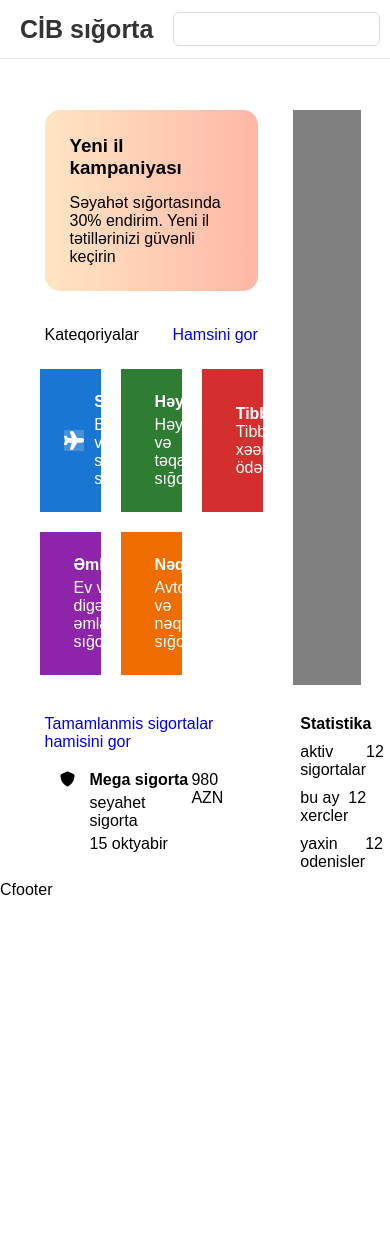
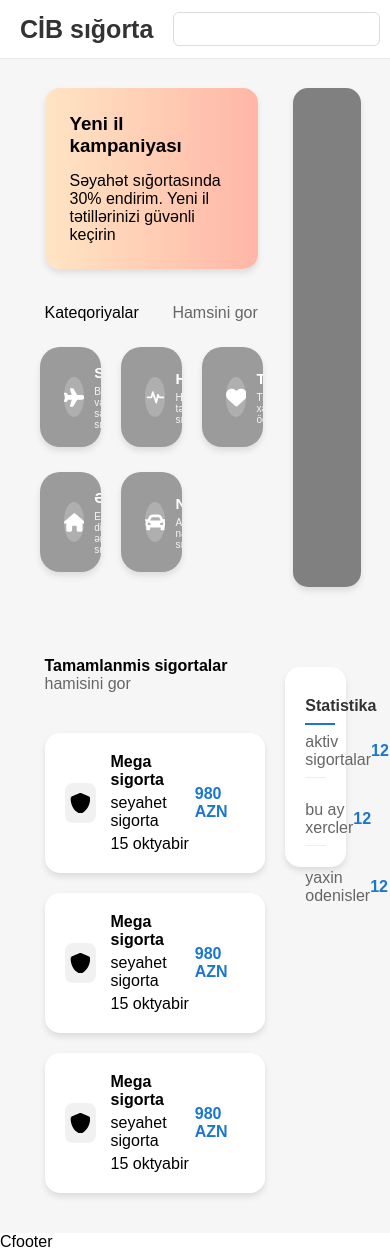
Before and after one commit to aysunfarhadli/Insurance-project_, a React (Vite) app in the folder front/: page / in a window 390 px wide. Before the commit the page ends 899 px from the top, so only its background shows below. Built offline with nearby package versions, Linux system fonts and the light colour scheme.

Commit message:
umumiSig hazir

```diff
--- a/front/src/index.css
+++ b/front/src/index.css
@@ -1,3 +1,3 @@
 body{
-  padding-top:100px ;
+  padding-top:58px ;
 }
--- a/front/src/pages/umumiSig/index.jsx
+++ b/front/src/pages/umumiSig/index.jsx
@@ -36,23 +36,28 @@ const UmSig = () => {
                   </div>
                 </div>
                 <div className='heyat col-4 sam'>
-                  <TbActivityHeartbeat />
-
+                  <div className='svg'>
+                    <TbActivityHeartbeat />
+                  </div>
                   <div className='par'>
                     <h4>Həyat</h4>
                     <p>Həyat və təqaüd sığortası</p>
                   </div>
                 </div>
                 <div className='tibbi col-4 sam'>
-                  <FaHeart />
+                  <div className='svg'>
+                    <FaHeart />
+                  </div>
 
-                  <div>
+                  <div className='par'>
                     <h4>Tibbi</h4>
                     <p>Tibbi xəərclərin ödənilməsi</p>
                   </div>
                 </div>
                 <div className='emlak col-4 sam'>
-                  <FaHouse />
+                  <div className='svg'>
+                    <FaHouse />
+                  </div>
 
                   <div className='par'>
                     <h4>Əmlak</h4>
@@ -60,7 +65,9 @@ const UmSig = () => {
                   </div>
                 </div>
                 <div className='neqliy col-4 sam'>
-                  <FaCar />
+                  <div className='svg'>
+                    <FaCar />
+                  </div>
 
                   <div className='par'>
                     <h4>Nəqliyyat</h4>
@@ -81,13 +88,48 @@ const UmSig = () => {
           <div className='all '>
             <div className='ms col-9'>
               <div className='act row'>
-                <a href='#'>Tamamlanmis sigortalar</a>
+                <a href='#' className='wh'>Tamamlanmis sigortalar</a>
                 <a href='#'>hamisini gor</a>
               </div>
-              <div className='cards'>
+              <div className='cards row '>
                 <div className='card'>
                   <div className='ip'>
-                    <FaShield />
+                    <div className='svg'>
+                      <FaShield />
+                    </div>
+                    <div className='par2'>
+                      <h4>Mega sigorta</h4>
+                      <p> seyahet sigorta</p>
+                      <span>15 oktyabir</span>
+                    </div>
+                  </div>
+                  <div>
+                    <p>980 AZN</p>
+
+                  </div>
+                </div>
+                <div className='card'>
+                  <div className='ip'>
+                    <div className='svg'>
+                      <FaShield />
+                    </div>
+
+                    <div className='par2'>
+                      <h4>Mega sigorta</h4>
+                      <p> seyahet sigorta</p>
+                      <span>15 oktyabir</span>
+                    </div>
+                  </div>
+                  <div>
+                    <p>980 AZN</p>
+
+                  </div>
+                </div>
+                <div className='card'>
+                  <div className='ip'>
+                    <div className='svg'>
+                      <FaShield />
+                    </div>
 
                     <div className='par2'>
                       <h4>Mega sigorta</h4>
--- a/front/src/pages/umumiSig/index.scss
+++ b/front/src/pages/umumiSig/index.scss
@@ -1,3 +1,20 @@
+@use "sass:color";
+
+// ================== VARIABLES ==================
+$transition-speed: 0.3s;
+$shadow: 0 4px 6px rgba(0, 0, 0, 0.1);
+$shadow-hover: 0 8px 15px rgba(0, 0, 0, 0.2);
+
+// ================== MIXINS ==================
+@mixin hover-lift {
+  transition: all $transition-speed ease;
+  box-shadow: $shadow;
+
+  &:hover {
+    transform: translateY(-3px);
+    box-shadow: $shadow-hover;
+  }
+}
 
 .row {
     display: flex;
@@ -16,196 +33,593 @@
 }
 
 // Generate columns 1–12
-.col-1  { flex: 0 0 calc(8.333% - 20px);  max-width: calc(8.333% - 20px);  margin: 10px; }
-.col-2  { flex: 0 0 calc(16.666% - 20px); max-width: calc(16.666% - 20px); margin: 10px; }
-.col-3  { flex: 0 0 calc(25% - 20px);     max-width: calc(25% - 20px);     margin: 10px; }
-.col-4  { flex: 0 0 calc(33.333% - 20px); max-width: calc(33.333% - 20px); margin: 10px; }
-.col-5  { flex: 0 0 calc(41.666% - 20px); max-width: calc(41.666% - 20px); margin: 10px; }
-.col-6  { flex: 0 0 calc(50% - 20px);     max-width: calc(50% - 20px);     margin: 10px; }
-.col-7  { flex: 0 0 calc(58.333% - 20px); max-width: calc(58.333% - 20px); margin: 10px; }
-.col-8  { flex: 0 0 calc(66.666% - 20px); max-width: calc(66.666% - 20px); margin: 10px; }
-.col-9  { flex: 0 0 calc(75% - 20px);     max-width: calc(75% - 20px);     margin: 10px; }
-.col-10 { flex: 0 0 calc(83.333% - 20px); max-width: calc(83.333% - 20px); margin: 10px; }
-.col-11 { flex: 0 0 calc(91.666% - 20px); max-width: calc(91.666% - 20px); margin: 10px; }
-.col-12 { flex: 0 0 calc(100% - 20px);    max-width: calc(100% - 20px);    margin: 10px; }
+.col-1 {
+    flex: 0 0 calc(8.333% - 20px);
+    max-width: calc(8.333% - 20px);
+    margin: 10px;
+}
+
+.col-2 {
+    flex: 0 0 calc(16.666% - 20px);
+    max-width: calc(16.666% - 20px);
+    margin: 10px;
+}
+
+.col-3 {
+    flex: 0 0 calc(25% - 20px);
+    max-width: calc(25% - 20px);
+    margin: 10px;
+}
+
+.col-4 {
+    flex: 0 0 calc(33.333% - 20px);
+    max-width: calc(33.333% - 20px);
+    margin: 10px;
+}
+
+.col-5 {
+    flex: 0 0 calc(41.666% - 20px);
+    max-width: calc(41.666% - 20px);
+    margin: 10px;
+}
+
+.col-6 {
+    flex: 0 0 calc(50% - 20px);
+    max-width: calc(50% - 20px);
+    margin: 10px;
+}
+
+.col-7 {
+    flex: 0 0 calc(58.333% - 20px);
+    max-width: calc(58.333% - 20px);
+    margin: 10px;
+}
+
+.col-8 {
+    flex: 0 0 calc(66.666% - 20px);
+    max-width: calc(66.666% - 20px);
+    margin: 10px;
+}
+
+.col-9 {
+    flex: 0 0 calc(75% - 20px);
+    max-width: calc(75% - 20px);
+    margin: 10px;
+}
+
+.col-10 {
+    flex: 0 0 calc(83.333% - 20px);
+    max-width: calc(83.333% - 20px);
+    margin: 10px;
+}
+
+.col-11 {
+    flex: 0 0 calc(91.666% - 20px);
+    max-width: calc(91.666% - 20px);
+    margin: 10px;
+}
+
+.col-12 {
+    flex: 0 0 calc(100% - 20px);
+    max-width: calc(100% - 20px);
+    margin: 10px;
+}
 
 // Small devices (sm: ≥576px)
 @media (min-width: 576px) {
-  .col-sm-1 { flex: 0 0 8.33%;  max-width: 8.33%; }
-  .col-sm-2 { flex: 0 0 16.66%; max-width: 16.66%; }
-  .col-sm-3 { flex: 0 0 25%;    max-width: 25%; }
-  .col-sm-4 { flex: 0 0 33.33%; max-width: 33.33%; }
-  .col-sm-5 { flex: 0 0 41.66%; max-width: 41.66%; }
-  .col-sm-6 { flex: 0 0 50%;    max-width: 50%; }
-  .col-sm-7 { flex: 0 0 58.33%; max-width: 58.33%; }
-  .col-sm-8 { flex: 0 0 66.66%; max-width: 66.66%; }
-  .col-sm-9 { flex: 0 0 75%;    max-width: 75%; }
-  .col-sm-10 { flex: 0 0 83.33%; max-width: 83.33%; }
-  .col-sm-11 { flex: 0 0 91.66%; max-width: 91.66%; }
-  .col-sm-12 { flex: 0 0 100%;  max-width: 100%; }
+    .col-sm-1 {
+        flex: 0 0 8.33%;
+        max-width: 8.33%;
+    }
+
+    .col-sm-2 {
+        flex: 0 0 16.66%;
+        max-width: 16.66%;
+    }
+
+    .col-sm-3 {
+        flex: 0 0 25%;
+        max-width: 25%;
+    }
+
+    .col-sm-4 {
+        flex: 0 0 33.33%;
+        max-width: 33.33%;
+    }
+
+    .col-sm-5 {
+        flex: 0 0 41.66%;
+        max-width: 41.66%;
+    }
+
+    .col-sm-6 {
+        flex: 0 0 50%;
+        max-width: 50%;
+    }
+
+    .col-sm-7 {
+        flex: 0 0 58.33%;
+        max-width: 58.33%;
+    }
+
+    .col-sm-8 {
+        flex: 0 0 66.66%;
+        max-width: 66.66%;
+    }
+
+    .col-sm-9 {
+        flex: 0 0 75%;
+        max-width: 75%;
+    }
+
+    .col-sm-10 {
+        flex: 0 0 83.33%;
+        max-width: 83.33%;
+    }
+
+    .col-sm-11 {
+        flex: 0 0 91.66%;
+        max-width: 91.66%;
+    }
+
+    .col-sm-12 {
+        flex: 0 0 100%;
+        max-width: 100%;
+    }
 }
 
 // Medium devices (md: ≥768px)
 @media (min-width: 768px) {
-  .col-md-1 { flex: 0 0 8.33%;  max-width: 8.33%; }
-  .col-md-2 { flex: 0 0 16.66%; max-width: 16.66%; }
-  .col-md-3 { flex: 0 0 25%;    max-width: 25%; }
-  .col-md-4 { flex: 0 0 33.33%; max-width: 33.33%; }
-  .col-md-5 { flex: 0 0 41.66%; max-width: 41.66%; }
-  .col-md-6 { flex: 0 0 50%;    max-width: 50%; }
-  .col-md-7 { flex: 0 0 58.33%; max-width: 58.33%; }
-  .col-md-8 { flex: 0 0 66.66%; max-width: 66.66%; }
-  .col-md-9 { flex: 0 0 75%;    max-width: 75%; }
-  .col-md-10 { flex: 0 0 83.33%; max-width: 83.33%; }
-  .col-md-11 { flex: 0 0 91.66%; max-width: 91.66%; }
-  .col-md-12 { flex: 0 0 100%;  max-width: 100%; }
+    .col-md-1 {
+        flex: 0 0 8.33%;
+        max-width: 8.33%;
     }
 
-.umSigorta{
+    .col-md-2 {
+        flex: 0 0 16.66%;
+        max-width: 16.66%;
+    }
+
+    .col-md-3 {
+        flex: 0 0 25%;
+        max-width: 25%;
+    }
+
+    .col-md-4 {
+        flex: 0 0 33.33%;
+        max-width: 33.33%;
+    }
+
+    .col-md-5 {
+        flex: 0 0 41.66%;
+        max-width: 41.66%;
+    }
+
+    .col-md-6 {
+        flex: 0 0 50%;
+        max-width: 50%;
+    }
+
+    .col-md-7 {
+        flex: 0 0 58.33%;
+        max-width: 58.33%;
+    }
+
+    .col-md-8 {
+        flex: 0 0 66.66%;
+        max-width: 66.66%;
+    }
+
+    .col-md-9 {
+        flex: 0 0 75%;
+        max-width: 75%;
+    }
+
+    .col-md-10 {
+        flex: 0 0 83.33%;
+        max-width: 83.33%;
+    }
+
+    .col-md-11 {
+        flex: 0 0 91.66%;
+        max-width: 91.66%;
+    }
+
+    .col-md-12 {
+        flex: 0 0 100%;
+        max-width: 100%;
+    }
+}
+
+// ================== UM SIGORTA SECTION ==================
+.umSigorta {
   width: 100%;
   display: flex;
   justify-content: center;
   align-items: center;
-    .all{
+  background-color: rgba(238, 238, 238, 0.534);
+  padding: 40px 0;
 
-        // display: flex;
-        // flex-direction: column;
-        // justify-content: center;
-        .box1{
-
-
-            .kampaniya{
+  .box1 {
+    .kampaniya {
       padding: 25px;
       display: flex;
       flex-direction: column;
       gap: 15px;
-                background: linear-gradient(90deg, #ffe5c4, #FFB6A6);
+      background: linear-gradient(90deg, #ffe5c4, #ffb6a6);
       border-radius: 15px;
+      @include hover-lift;
 
+      h3 {
+        animation: fadeInUp 0.6s ease;
       }
 
-            .act{
-                display: flex;
-                justify-content: space-between;
-                padding: 15px 0px;
-                margin-top: 20px;
-                .aD{
-                    color: black;
+      p {
+        animation: fadeInUp 0.8s ease;
       }
     }
 
-            .sig{
+    .act {
+      display: flex;
+      justify-content: space-between;
+      padding: 15px 0;
+      margin-top: 20px;
 
+      a {
+        position: relative;
+        text-decoration: none;
+        transition: color $transition-speed ease;
 
-                .sey{
-                    background-color: #1976d2; /* təxminən göy-mavi */
+        &:first-child {
+          color: black;
 
+          &::after {
+            content: '';
+            position: absolute;
+            bottom: -2px;
+            left: 0;
+            width: 0;
+            height: 2px;
+            background-color: #1976d2;
+            transition: width $transition-speed ease;
           }
 
-                .heyat{
-                    background-color: #2e7d32; /* təxminən tünd yaşıl */
+          &:hover {
+            color: #1976d2;
 
+            &::after {
+              width: 100%;
+            }
+          }
         }
 
-                .tibbi{
-                    background-color: #d32f2f; /* qırmızı ton */
+        &:last-child {
+          color: #666;
 
+          &:hover {
+            color: #1976d2;
           }
-                .emlak{
-                    background-color: #8e24aa; /* bənövşəyi ton */
-
+        }
+      }
     }
 
-                .neqliy{
-                    background-color: #ef6c00; /* tünd narıncı */
+    .sig {
+    //   display: flex;
+    //   flex-wrap: wrap;
+    //   gap: 15px;
 
-                }
-                .sam{
+      .sam {
         display: flex;
         gap: 10px;
         align-items: center;
         padding: 1.5rem;
         color: white;
-                    .svg{
+        border-radius: 20px;
+        height: 100px;
+        position: relative;
+        overflow: hidden;
+        cursor: pointer;
+        @include hover-lift;
+        background-color: #9b9b9b;
+
+        &::before {
+          content: '';
+          position: absolute;
+          top: 0;
+          left: -100%;
+          width: 100%;
+          height: 100%;
+          background: linear-gradient(
+            90deg,
+            transparent,
+            rgba(255, 255, 255, 0.2),
+            transparent
+          );
+          transition: left 0.5s ease;
+        }
+
+        &:hover::before {
+          left: 100%;
+        }
+
+        .svg {
           display: flex;
           justify-content: center;
           align-items: center;
           font-size: 1.3rem;
-                        width: 2rem;
-                        background-color:rgba($color: white, $alpha: 0.2) ;
-                        svg{
-
-                        }
+          width: 2.5rem;
+          height: 2.5rem;
+          border-radius: 50%;
+          background-color: rgba(255, 255, 255, 0.2);
+          transition: all $transition-speed ease;
         }
 
-
-                    .par{
+        .par {
           display: flex;
           flex-direction: column;
           gap: 5px;
-                        justify-content: center;
+
+          h4 {
+            font-size: 15px;
+            transition: transform $transition-speed ease;
           }
-                }
-            }
-        }
-        .box2{
-background-color: gray;
+
+          p {
+            font-size: 10px;
+            opacity: 0.9;
           }
         }
       }
 
-.tamam{
+      // Category hover colors
+      .sey:hover {
+        background-color: color.scale(#1976d2, $lightness: 5%);
+      }
+      .heyat:hover {
+        background-color: color.scale(#2e7d32, $lightness: 5%);
+      }
+      .tibbi:hover {
+        background-color: color.scale(#d32f2f, $lightness: 5%);
+      }
+      .emlak:hover {
+        background-color: color.scale(#8e24aa, $lightness: 5%);
+      }
+      .neqliy:hover {
+        background-color: color.scale(#ef6c00, $lightness: 5%);
+      }
+    }
+  }
+
+  .box2 {
+    background-color: gray;
+    border-radius: 15px;
+    @include hover-lift;
+  }
+}
+
+// ================== TAMAM SECTION ==================
+.tamam {
   width: 100%;
-    .all{
+  background-color: rgba(238, 238, 238, 0.534);
+  padding: 40px 0;
+
+  .all {
     display: flex;
     justify-content: center;
+  }
 
-    }
-    .ms{
-        .act{
-            padding: 10px 0;
+  .ms {
+    .act {
+      padding: 10px 0 30px;
       display: flex;
       justify-content: space-between;
+      align-items: center;
+
+      .wh {
+        color: black;
+        font-weight: 600;
+        position: relative;
+
+        &::after {
+          content: '';
+          position: absolute;
+          bottom: -2px;
+          left: 0;
+          width: 0;
+          height: 2px;
+          background-color: #1976d2;
+          transition: width $transition-speed ease;
         }
 
-        .cards{
+        &:hover::after {
+          width: 100%;
+        }
+      }
+
+      a:last-child {
+        color: #666;
+        transition: color $transition-speed ease;
+
+        &:hover {
+          color: #1976d2;
+        }
+      }
+    }
+
+    .cards {
       display: flex;
       flex-direction: column;
       gap: 20px;
       padding: 10px 0;
-            .card{
+
+      .card {
         display: flex;
         justify-content: space-between;
-                .ip{
+        align-items: center;
+        background-color: white;
+        padding: 20px;
+        border-radius: 15px;
+        cursor: pointer;
+        @include hover-lift;
+
+        .ip {
           display: flex;
           gap: 15px;
-                    .par2{
+          align-items: center;
+
+          .svg {
+            display: flex;
+            justify-content: center;
+            align-items: center;
+            font-size: 1.3rem;
+            width: 2.5rem;
+            height: 2.5rem;
+            border-radius: 8px;
+            background-color: rgba(185, 185, 185, 0.2);
+            transition: all $transition-speed ease;
+          }
+
+          .par2 {
             display: flex;
             flex-direction: column;
             gap: 5px;
-                        justify-content: center;
+
+            h4 {
+              transition: color $transition-speed ease;
+            }
+
+            &:hover h4 {
+              color: #1976d2;
+            }
+          }
+        }
+
+        > div:last-child p {
+          font-weight: bold;
+          color: #1976d2;
+          transition: transform $transition-speed ease;
+        }
+
+        > div:last-child:hover p {
+          transform: scale(1.05);
         }
       }
     }
   }
 
-
-    }
-    .statistika{
-            h4{
-                padding: 10px 0;
-            }
-            .stat{
+  .statistika {
+    background-color: white;
+    height: 200px;
     display: flex;
     flex-direction: column;
-                gap: 10px;
+    justify-content: space-evenly;
+    border-radius: 15px;
+    margin-top: 50px;
+    padding: 20px;
+    @include hover-lift;
 
-                .same{
+    h4 {
+      padding: 10px 0;
+      color: #333;
+      position: relative;
+
+      &::after {
+        content: '';
+        position: absolute;
+        bottom: 0;
+        left: 0;
+        width: 30px;
+        height: 2px;
+        background-color: #1976d2;
+        transition: width $transition-speed ease;
+      }
+    }
+
+    &:hover h4::after {
+      width: 60px;
+    }
+
+    .stat {
+      display: flex;
+      flex-direction: column;
+      gap: 15px;
+
+      .same {
         display: flex;
         justify-content: space-between;
+        align-items: center;
+        padding: 8px 0;
+        border-bottom: 1px solid #eee;
+        transition: all $transition-speed ease;
+
+        &:hover {
+          background-color: #f8f9fa;
+          padding-left: 10px;
+
+          p {
+            color: #1976d2;
           }
 
+          span {
+            transform: scale(1.1);
+            font-weight: bold;
+          }
         }
 
+        &:last-child {
+          border-bottom: none;
+        }
+
+        p {
+          color: #666;
+          transition: color $transition-speed ease;
+          margin: 0;
+        }
+
+        span {
+          font-weight: 600;
+          color: #1976d2;
+          transition: all $transition-speed ease;
         }
       }
+    }
+  }
+}
+
+// ================== GLOBAL STYLES ==================
+@keyframes fadeInUp {
+  from {
+    opacity: 0;
+    transform: translateY(20px);
+  }
+  to {
+    opacity: 1;
+    transform: translateY(0);
+  }
+}
+
+html {
+  scroll-behavior: smooth;
+}
+
+a:focus,
+button:focus {
+  outline: 2px solid #1976d2;
+  outline-offset: 2px;
+}
+
+// ================== RESPONSIVE ==================
+@media (max-width: 768px) {
+  .umSigorta,
+  .tamam {
+    padding: 20px 0;
+  }
+
+  .sig .sam {
+    margin-bottom: 15px;
+  }
+
+  .statistika {
+    margin-top: 30px !important;
+  }
+}
```
Lines whose indentation alone changed are shown as unchanged.
